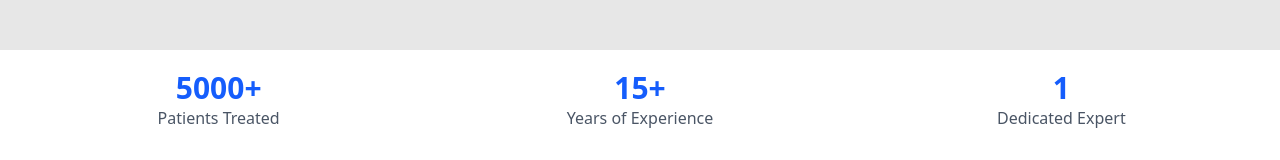
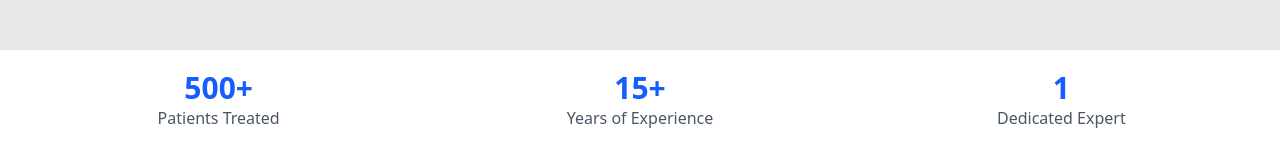
Before and after one commit to abhishekbhattt/Shevansh-dental-Clinic, an Angular app: page /about in a window 1280 px wide. Shown: the part 266-426 px from the top of the page. Built offline with nearby package versions, Linux system fonts and the light colour scheme.

Commit message:
change the details

```diff
--- a/src/app/pages/about/about.ts
+++ b/src/app/pages/about/about.ts
@@ -14,7 +14,7 @@ export class About implements OnInit {
   clinicName = 'Shivansh Dental Clinic';
   clinicLogo = 'assets/images/about-hero.png';
 
-  patientsTreated = 5000;
+  patientsTreated = 500;
   yearsExperience = 15;
   dentalExperts = 1;
 
```
